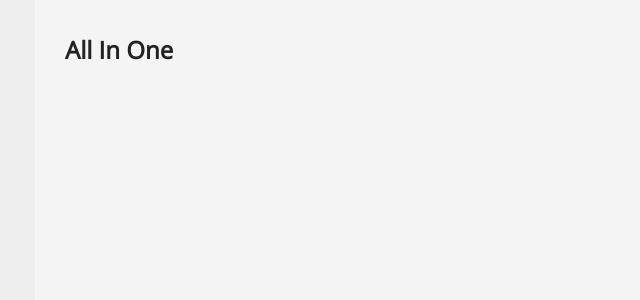
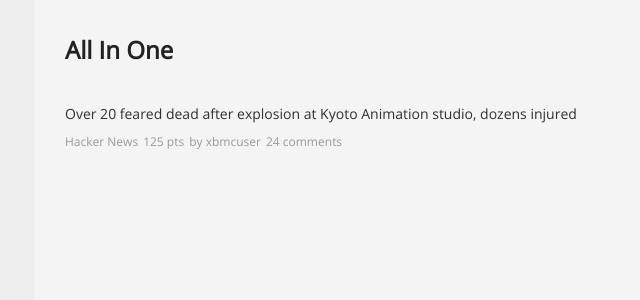
Before and after one commit to andersonmfjr/react-readerone-clone, a React app: page / in a window 1280 px wide. Shown: the top 300 px of the page, without its empty margins (285-925 px from the left). Built offline with nearby package versions, Linux system fonts and the light colour scheme.

Commit message:
:rocket: Add main link
Add static code for news link in main content

```diff
--- a/src/components/MainContent/index.js
+++ b/src/components/MainContent/index.js
@@ -1,10 +1,16 @@
 import React from 'react';
+import MainContentLink from '../MainContentLink';
 
-import { Container, Title } from './styles';
+import { Container, Title, LinksContainer, LinksContainerList } from './styles';
 
 const MainContent = () => (
   <Container>
     <Title>All In One</Title>
+    <LinksContainer>
+      <LinksContainerList>
+        <MainContentLink />
+      </LinksContainerList>
+    </LinksContainer>
   </Container>
 );
 
--- a/src/components/MainContent/styles.js
+++ b/src/components/MainContent/styles.js
@@ -13,3 +13,19 @@ export const Title = styled.h1`
   font-size: 24px;
   line-height: 40px;
 `;
+
+export const LinksContainer = styled.div`
+  border-radius: 5px;
+  position: relative;
+  display: inline-block;
+  text-align: left;
+  padding: 10px 20px;
+  vertical-align: top;
+  width: 100%;
+`;
+
+export const LinksContainerList = styled.ul`
+  margin: 0;
+  padding: 0;
+  list-style: none;
+`;
--- /dev/null
+++ b/src/components/MainContentLink/index.js
@@ -0,0 +1,28 @@
+import React from 'react';
+
+import {
+  Container,
+  Link,
+  LinkTitle,
+  LinkDescription,
+  LinkDescriptionItem,
+} from './styles';
+
+const MainContentLink = () => (
+  <Container>
+    <Link href="https://google.com" target="_self">
+      <LinkTitle>
+        Over 20 feared dead after explosion at Kyoto Animation studio, dozens
+        injured
+      </LinkTitle>
+      <LinkDescription>
+        <LinkDescriptionItem>Hacker News</LinkDescriptionItem>
+        <LinkDescriptionItem>125 pts</LinkDescriptionItem>
+        <LinkDescriptionItem>by xbmcuser</LinkDescriptionItem>
+        <LinkDescriptionItem>24 comments</LinkDescriptionItem>
+      </LinkDescription>
+    </Link>
+  </Container>
+);
+
+export default MainContentLink;
--- /dev/null
+++ b/src/components/MainContentLink/styles.js
@@ -0,0 +1,52 @@
+import styled from 'styled-components';
+
+export const Container = styled.li`
+  padding: 10px;
+  height: auto;
+  border-radius: 2px;
+  position: relative;
+  z-index: 1;
+
+  &:hover {
+    background: #eee;
+  }
+`;
+
+export const Link = styled.a`
+  position: relative;
+  z-index: 1;
+  display: block;
+  text-decoration: none;
+  color: #303030;
+
+  &:visited {
+    color: #999;
+  }
+`;
+
+export const LinkTitle = styled.span`
+  font-size: 14px;
+  width: 90%;
+  display: block;
+  margin: 0;
+  font-weight: normal;
+  line-height: 2em;
+  white-space: nowrap;
+  overflow: hidden;
+  text-overflow: ellipsis;
+`;
+
+export const LinkDescription = styled.span`
+  font-size: 12px;
+  margin: 5px 0 0;
+  color: #999;
+  width: 100%;
+  display: inline-block;
+  white-space: nowrap;
+  overflow: hidden;
+  text-overflow: ellipsis;
+`;
+
+export const LinkDescriptionItem = styled.span`
+  margin-right: 5px;
+`;
```
